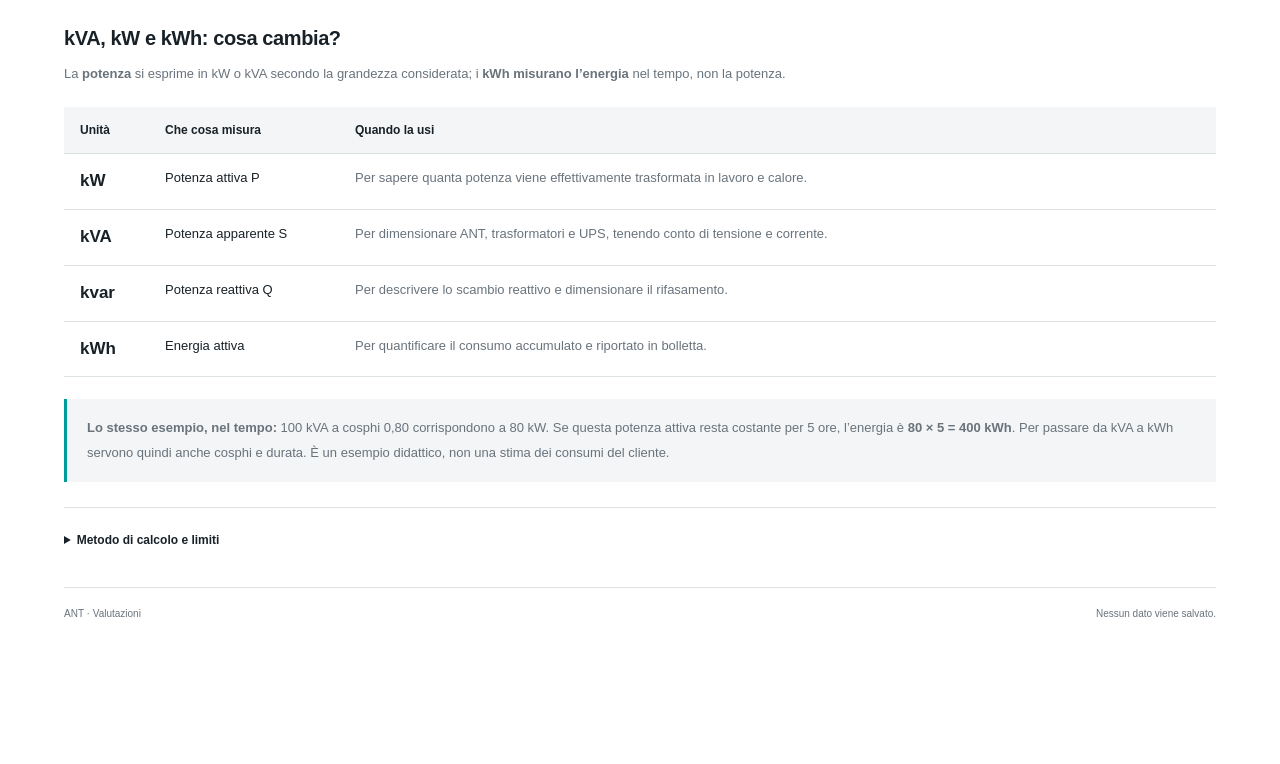
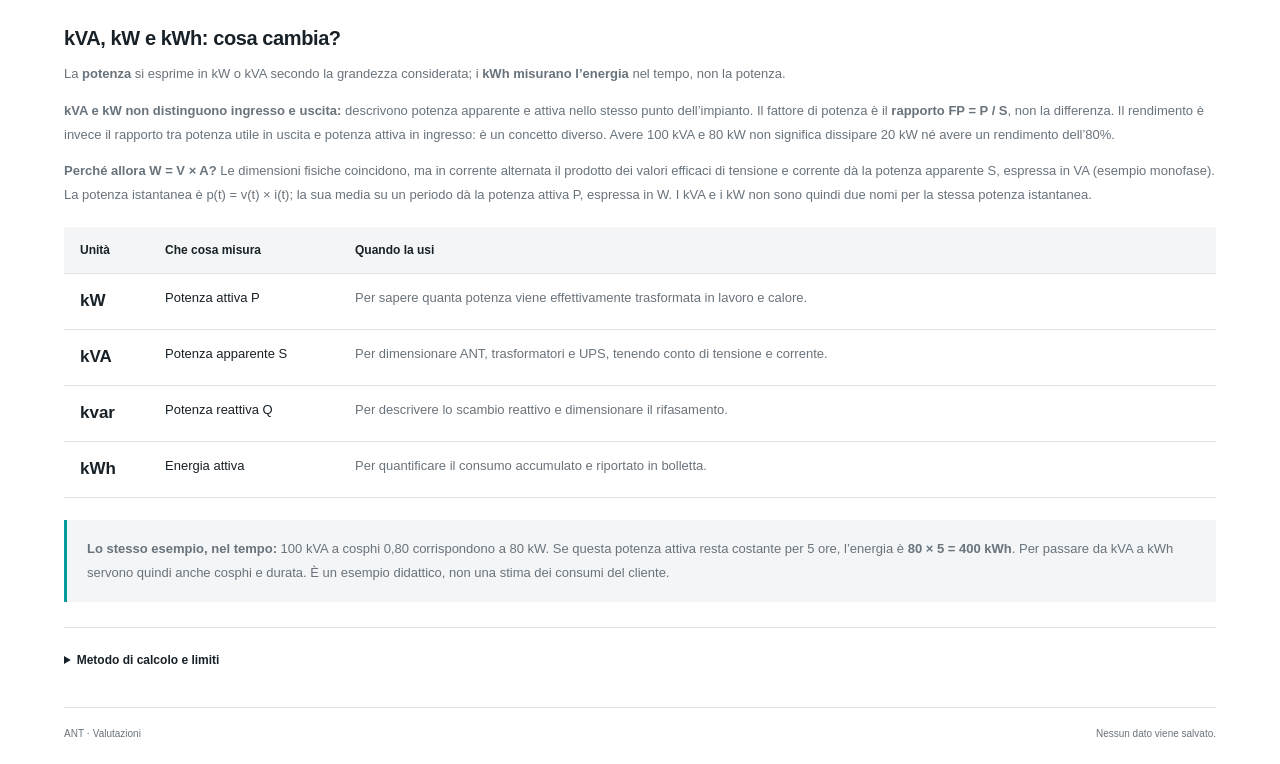
Before and after one commit to Siriusmac/Listino-ANT, a plain HTML site: page valutazioni.html in a window 1280 px wide. Shown: the part 1769-2533 px from the top of the page. Before the commit the page ends 2413 px from the top, so only its background shows below. Drawn offline with Linux system fonts and the light colour scheme.

Commit message:
Clarify apparent versus active power and distinguish power factor from efficiency

```diff
--- a/valutazioni.html
+++ b/valutazioni.html
@@ -66,10 +66,12 @@
       <section class="energy-units" aria-labelledby="units-heading">
         <h2 id="units-heading">kVA, kW e kWh: cosa cambia?</h2>
         <p>La <strong>potenza</strong> si esprime in kW o kVA secondo la grandezza considerata; i <strong>kWh misurano l’energia</strong> nel tempo, non la potenza.</p>
+        <p><strong>kVA e kW non distinguono ingresso e uscita:</strong> descrivono potenza apparente e attiva nello stesso punto dell’impianto. Il fattore di potenza è il <strong>rapporto FP = P / S</strong>, non la differenza. Il rendimento è invece il rapporto tra potenza utile in uscita e potenza attiva in ingresso: è un concetto diverso. Avere 100 kVA e 80 kW non significa dissipare 20 kW né avere un rendimento dell’80%.</p>
+        <p><strong>Perché allora W = V × A?</strong> Le dimensioni fisiche coincidono, ma in corrente alternata il prodotto dei valori efficaci di tensione e corrente dà la potenza apparente S, espressa in VA (esempio monofase). La potenza istantanea è p(t) = v(t) × i(t); la sua media su un periodo dà la potenza attiva P, espressa in W. I kVA e i kW non sono quindi due nomi per la stessa potenza istantanea.</p>
         <div class="unit-table-wrap"><table class="unit-table"><thead><tr><th scope="col">Unità</th><th scope="col">Che cosa misura</th><th scope="col">Quando la usi</th></tr></thead><tbody><tr><th scope="row">kW</th><td>Potenza attiva P</td><td>Per sapere quanta potenza viene effettivamente trasformata in lavoro e calore.</td></tr><tr><th scope="row">kVA</th><td>Potenza apparente S</td><td>Per dimensionare ANT, trasformatori e UPS, tenendo conto di tensione e corrente.</td></tr><tr><th scope="row">kvar</th><td>Potenza reattiva Q</td><td>Per descrivere lo scambio reattivo e dimensionare il rifasamento.</td></tr><tr><th scope="row">kWh</th><td>Energia attiva</td><td>Per quantificare il consumo accumulato e riportato in bolletta.</td></tr></tbody></table></div>
         <p class="energy-example"><strong>Lo stesso esempio, nel tempo:</strong> 100 kVA a cosphi 0,80 corrispondono a 80 kW. Se questa potenza attiva resta costante per 5 ore, l’energia è <strong>80 × 5 = 400 kWh</strong>. Per passare da kVA a kWh servono quindi anche cosphi e durata. È un esempio didattico, non una stima dei consumi del cliente.</p>
       </section>
-      <details class="calculation-method"><summary>Metodo di calcolo e limiti</summary><div><p><strong>Aumento (%) = (1 / f² − 1) × 100</strong>, dove f è il valore inserito.</p><p>È una stima comparativa delle perdite resistive a parità di potenza utile, tensione, resistenza e durata. Si assume un regime senza THD, nel quale cosphi e FP coincidono. Con f = 0 e potenza utile positiva il modello non dà un risultato finito. Non vengono calcolate le perdite assolute dell’impianto né il risparmio ottenibile con ANT.</p><p>Riferimenti: Schneider Electric, <a href="https://www.electrical-installation.org/enwiki/Why_improve_the_power_factor%3F" target="_blank" rel="noopener noreferrer">corrente e perdite nei cavi</a>; <a href="https://www.electrical-installation.org/enwiki/Harmonic_distortion_indicators_-_Power_factor" target="_blank" rel="noopener noreferrer">differenza tra FP e cos φ</a>; EIA, <a href="https://www.eia.gov/energyexplained/electricity/measuring-electricity.php" target="_blank" rel="noopener noreferrer">differenza tra potenza ed energia</a>.</p></div></details>
+      <details class="calculation-method"><summary>Metodo di calcolo e limiti</summary><div><p><strong>Aumento (%) = (1 / f² − 1) × 100</strong>, dove f è il valore inserito.</p><p>È una stima comparativa delle perdite resistive a parità di potenza utile, tensione, resistenza e durata. Si assume un regime senza THD, nel quale cosphi e FP coincidono. Con f = 0 e potenza utile positiva il modello non dà un risultato finito. Non vengono calcolate le perdite assolute dell’impianto né il risparmio ottenibile con ANT.</p><p>Riferimenti: Schneider Electric, <a href="https://www.electrical-installation.org/enwiki/Why_improve_the_power_factor%3F" target="_blank" rel="noopener noreferrer">corrente e perdite nei cavi</a>; <a href="https://www.electrical-installation.org/enwiki/Harmonic_distortion_indicators_-_Power_factor" target="_blank" rel="noopener noreferrer">differenza tra FP e cos φ</a>; EIA, <a href="https://www.eia.gov/energyexplained/electricity/measuring-electricity.php" target="_blank" rel="noopener noreferrer">differenza tra potenza ed energia</a>; Tektronix, <a href="https://www.tek.com/en/documents/application-note/fundamentals-ac-power-measurements" target="_blank" rel="noopener noreferrer">potenza istantanea, attiva e apparente</a>.</p></div></details>
     </section>
     <footer class="footer"><span>ANT · Valutazioni</span><span>Nessun dato viene salvato.</span></footer>
   </main>
```
Also changed, not shown: 1 other file.
